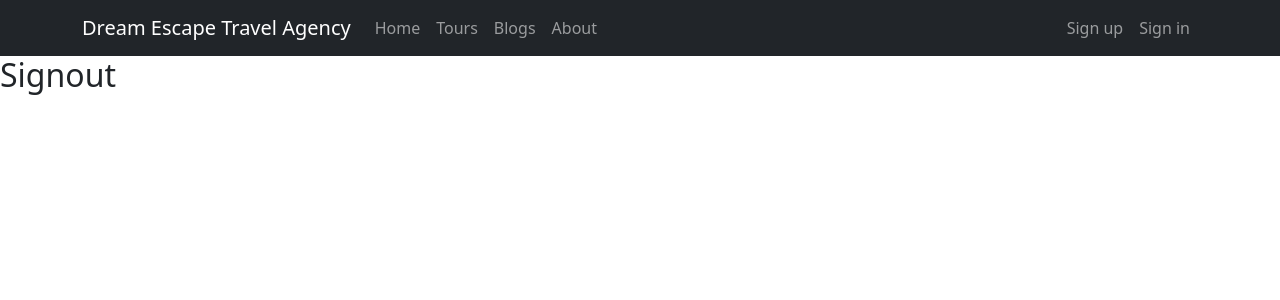
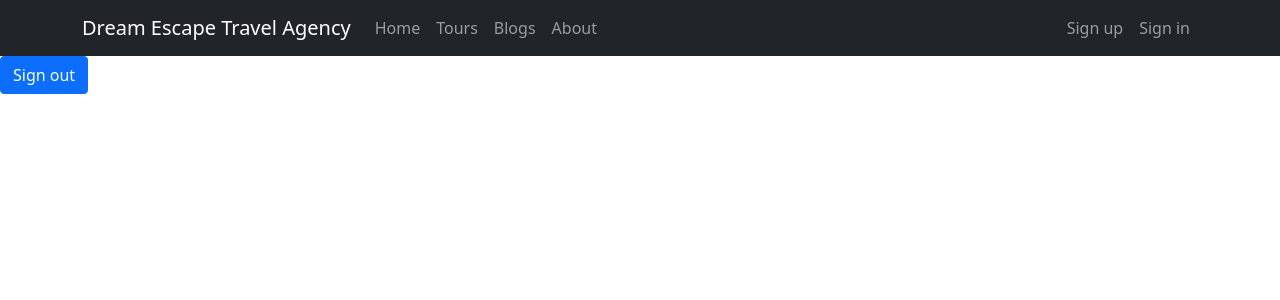
Before and after one commit to fazriislam/generous-travel-guide-a10, a React (Create React App) app: page /signout in a window 1280 px wide. Shown: the top 300 px of the page. Built offline with nearby package versions, Linux system fonts and the light colour scheme.

Commit message:
Complete Sign Out

```diff
--- a/src/SingupSignin/Signout/Signout.js
+++ b/src/SingupSignin/Signout/Signout.js
@@ -1,9 +1,15 @@
 import React from 'react';
+import { signOut } from "firebase/auth";
+import auth from '../../firebase.init';
+import { Button } from 'react-bootstrap';
 
 const Signout = () => {
+    const handleSignOut=e=>{
+        signOut(auth);
+    }
     return (
         <div>
-            <h2>Signout</h2>
+            <Button onClick={handleSignOut}>Sign out</Button>
         </div>
     );
 };
```
